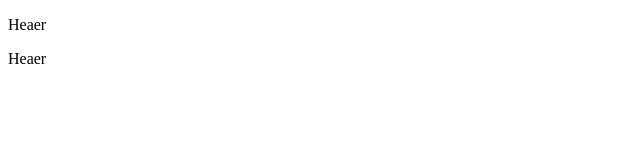
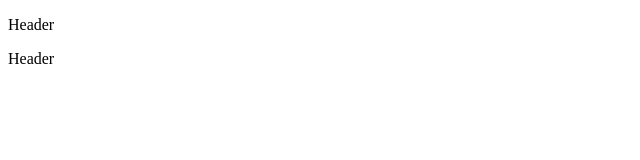
Before and after one commit to samuelss1996/portfolio, an Angular app: page / in a window 1280 px wide. Shown: the top 160 px of the page, without its empty margins (0-640 px from the left). Built offline with nearby package versions, Linux system fonts and the light colour scheme.

Commit message:
Concurrent server and client debug execution

```diff
--- a/package.json
+++ b/package.json
@@ -4,7 +4,7 @@
     "scripts": {
         "ng": "ng",
         "start": "node src/server/server.js",
-        "debug": "(ng serve --proxy-config proxy.config.json) & (nodemon src/server/server.js) &",
+        "debug": "concurrently \"ng serve --proxy-config proxy.config.json\" \"nodemon src/server/server.js\"",
         "build": "ng build",
         "test": "ng test",
         "lint": "ng lint",
@@ -24,6 +24,7 @@
         "@angular/platform-browser-dynamic": "~10.1.4",
         "@angular/router": "~10.1.4",
         "body-parser": "^1.19.0",
+        "concurrently": "^5.3.0",
         "express": "^4.17.1",
         "mongodb": "^3.6.2",
         "nodemon": "^2.0.4",
--- a/src/app/app.component.html
+++ b/src/app/app.component.html
@@ -1,5 +1,5 @@
 <header>
-    <p>Heaer</p>
+    <p>Header</p>
 </header>
 
 <section id="content">
```
Also changed, not shown: 1 other file (tests, documents, lock files or other folders).
